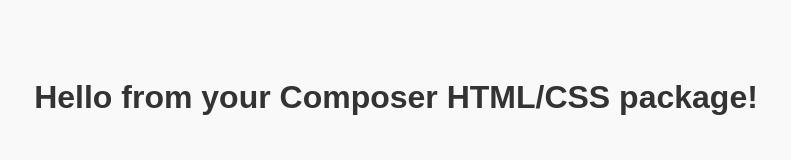
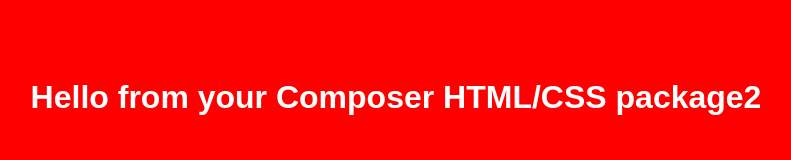
Before and after one commit to UmerCheema-WPD/html-css-package, a plain HTML site: page src/index.html in a window 1280 px wide. Shown: the whole page, without its empty margins (244-1035 px from the left). Drawn offline with Linux system fonts and the light colour scheme.

Commit message:
code updated

```diff
--- a/src/index.html
+++ b/src/index.html
@@ -6,6 +6,6 @@
     <link rel="stylesheet" href="styles.css">
 </head>
 <body>
-<h1>Hello from your Composer HTML/CSS package!</h1>
+<h1>Hello from your Composer HTML/CSS package2</h1>
 </body>
 </html>
--- a/src/styles.css
+++ b/src/styles.css
@@ -1,7 +1,7 @@
 body {
     font-family: Arial, sans-serif;
-    background-color: #f9f9f9;
-    color: #333;
+    background-color: red;
+    color: #fff;
     text-align: center;
     padding-top: 50px;
 }
```
